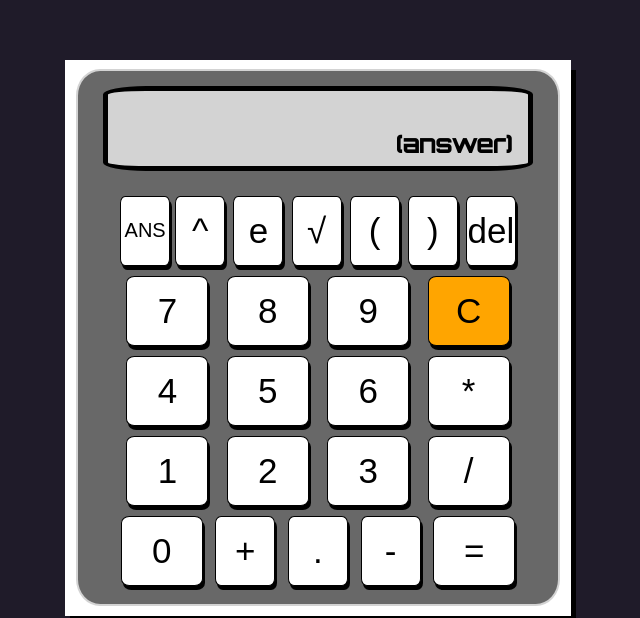
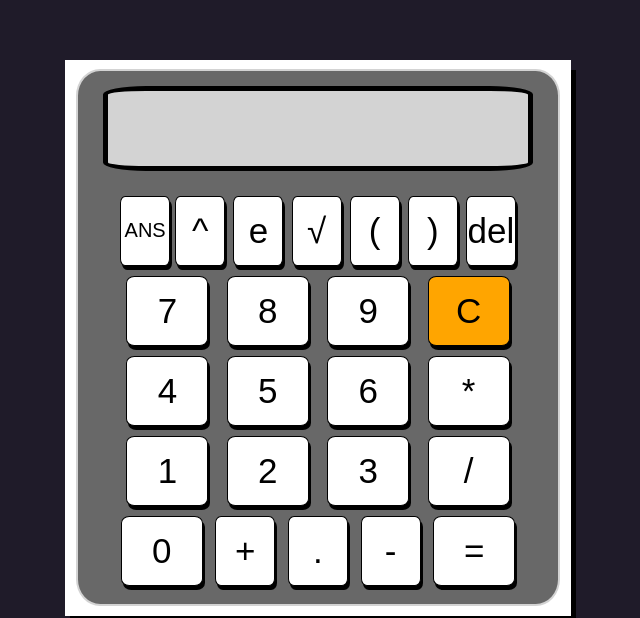
Before and after one commit to gtinsley99/calculator, a React (Create React App) app: page / in a window 1280 px wide. Shown: the part 193-811 px from the top of the page, without its empty margins (322-962 px from the left). Built offline with nearby package versions, Linux system fonts and the light colour scheme.

Commit message:
fixed ans button

```diff
--- a/src/App.js
+++ b/src/App.js
@@ -8,6 +8,10 @@ function App() {
   const math = create(all, config);
 
   const [sum, setSum] = useState("");
+
+  const [ans, setAns] = useState("");
+
+  const [prevAns, setPrevAns] = useState("");
 
   const buttons = [
     "ANS",
@@ -82,6 +86,8 @@ function App() {
     switch (button) {
       case "=":
         setSum(math.format(evaluate(sum), { precision: 14 }));
+        let oldAns = math.format(evaluate(sum), { precision: 14 });
+        setPrevAns(oldAns);
         break;
       case "C":
       case "c":
@@ -95,9 +101,9 @@ function App() {
       case "√":
         setSum(sum + "sqrt(");
         break;
-      // case "ANS":
-      //   setSum(sum + prevAns);
-      //   break;
+      case "ANS":
+        setSum(sum + prevAns);
+        break;
       default:
         setSum(sum + button);
     }
@@ -125,7 +131,7 @@ function App() {
               <h2>{sum}</h2>
             </div>
             <div className="output">
-              <h2>(answer)</h2>
+              <h2>{ans}</h2>
             </div>
           </div>
           <div className="buttonLayout">{signs}</div>
```
